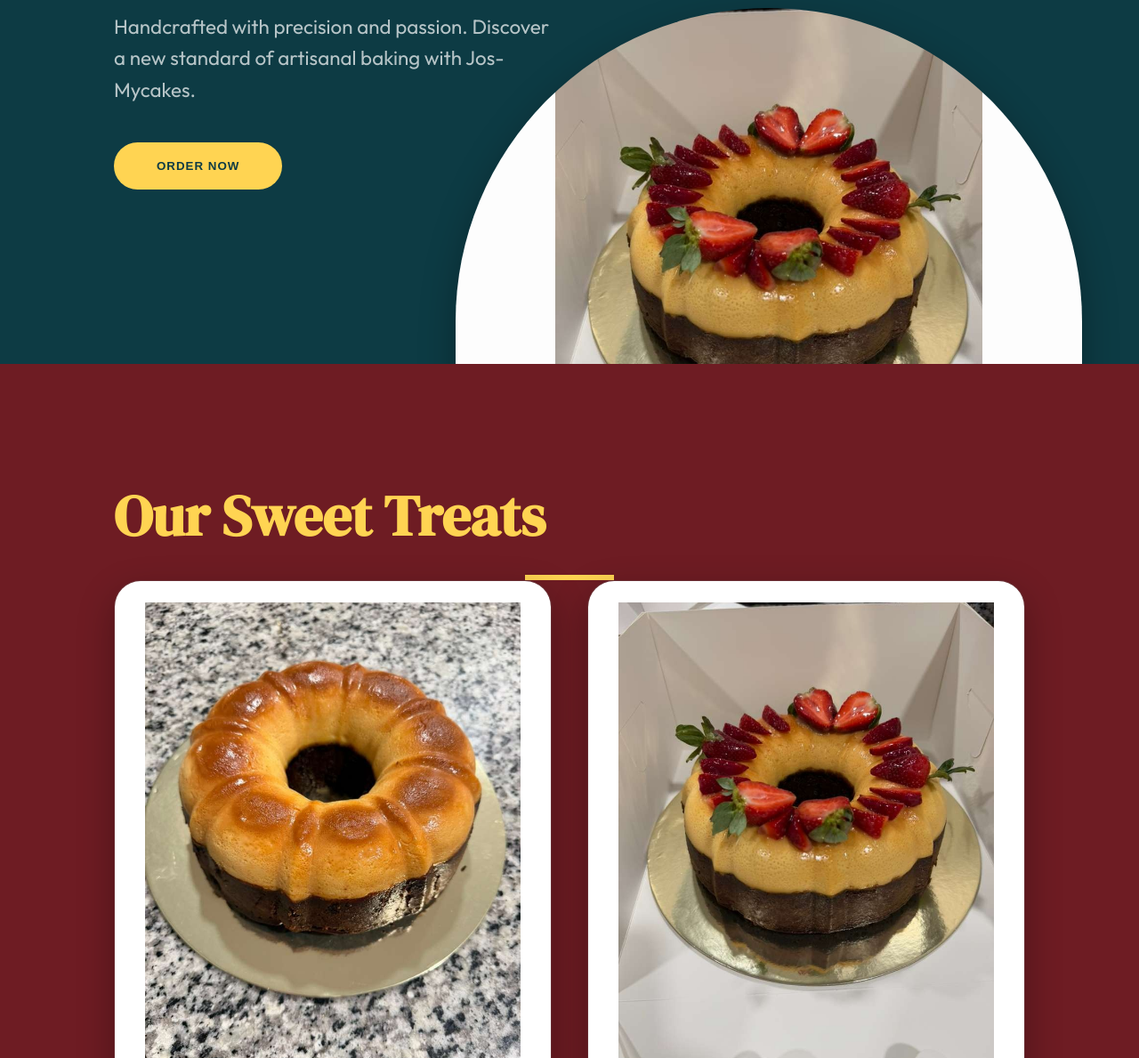
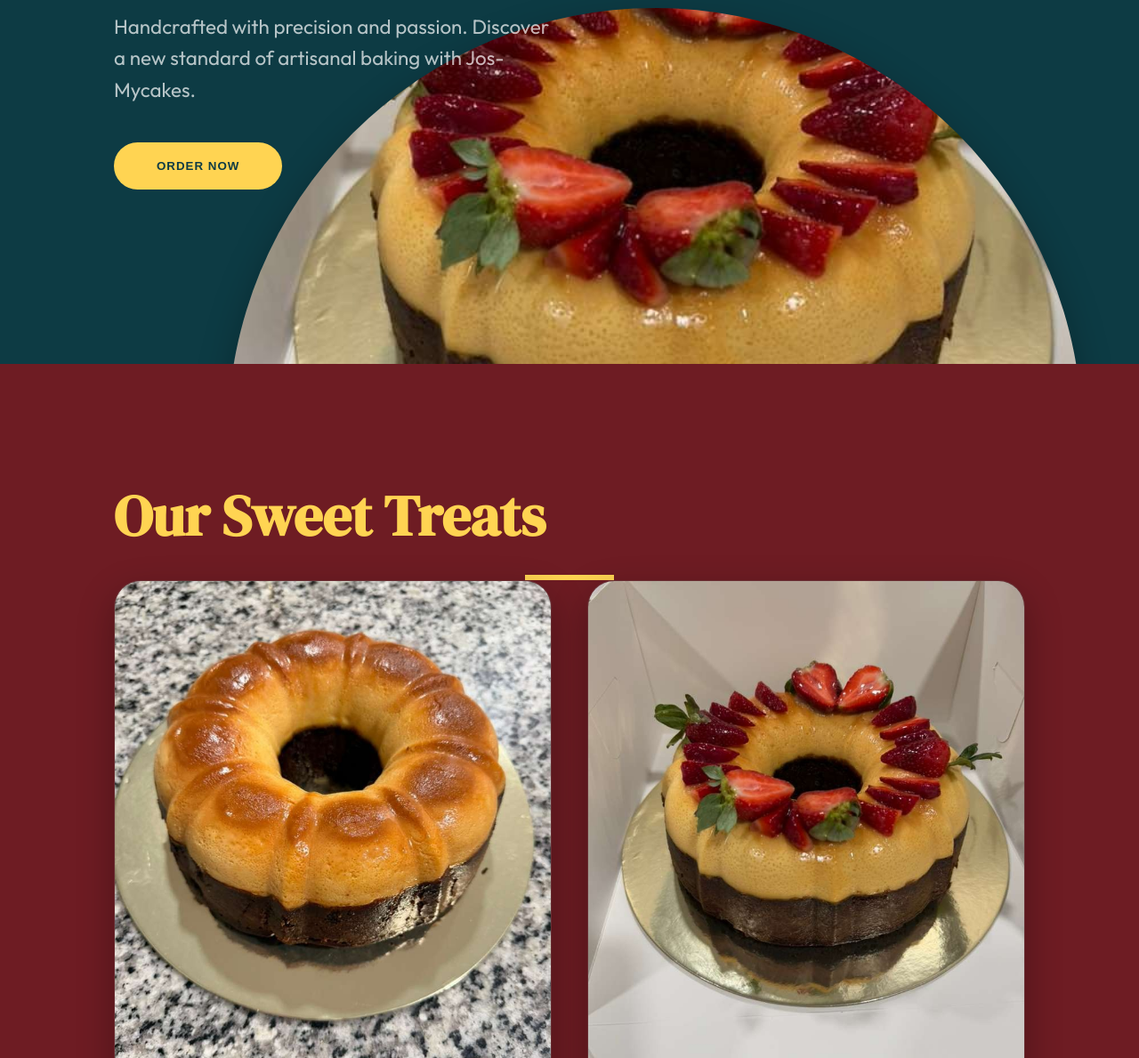
Before and after one commit to reinaldoramirez05-cell/josmy-cakes, a website built with Vite: page index.html in a window 1280 px wide. Shown: the part 391-1580 px from the top of the page at 89% size. Built offline with nearby package versions, Linux system fonts and the light colour scheme.

Commit message:
UI Finalization: Widen hero container for perfect portrait photo fit without borders

```diff
--- a/style.css
+++ b/style.css
@@ -203,13 +203,12 @@ nav.scrolled {
   right: 5%;
   top: 50%;
   transform: translateY(-50%);
-  width: 55%;
-  height: 80%;
-  background: #fdfdfd url('/assets/menu-strawberry-v2.jpg') no-repeat center center/contain;
-  border-radius: 400px 400px 50px 50px;
+  width: 75%; /* Wider container to match photo aspect better */
+  height: 85%;
+  background: url('/assets/menu-strawberry-v2.jpg') no-repeat center center/cover;
+  border-radius: 500px 500px 100px 100px;
   box-shadow: var(--shadow);
   z-index: 1;
-  padding: 40px; /* Internal breathing room */
 }
 
 /* --- Sections --- */
@@ -255,10 +254,9 @@ section#menu {
 .menu-item img {
   width: 100%;
   height: auto;
-  aspect-ratio: 4 / 5;
-  object-fit: contain;
-  background: #ffffff; /* Matches the clean white box in the photos */
-  padding: 24px;
+  aspect-ratio: 4 / 5; /* Matches portrait photos better */
+  object-fit: cover;
+  object-position: center center;
   border-bottom: 1px solid rgba(255, 255, 255, 0.1);
 }
 
```
